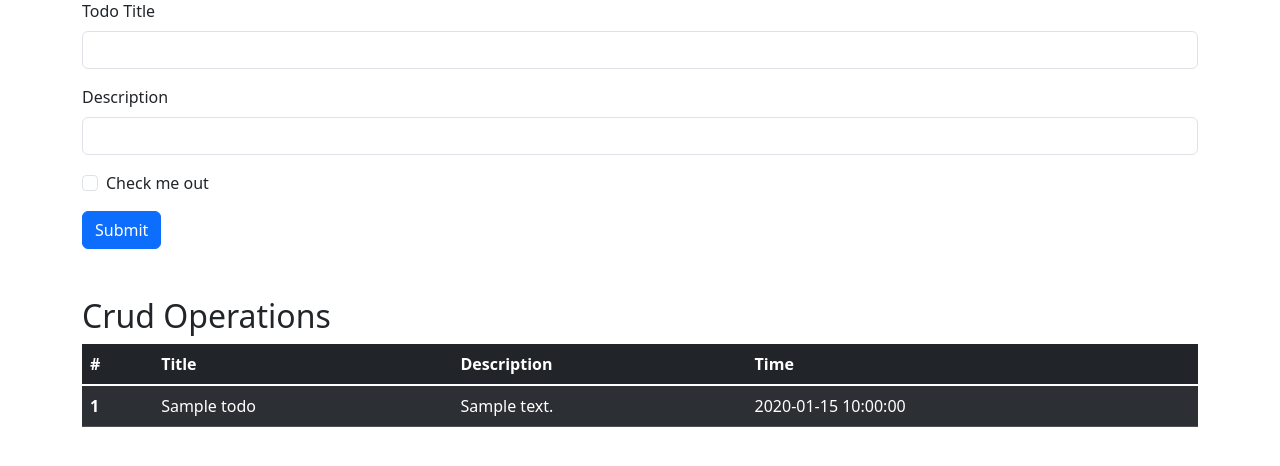
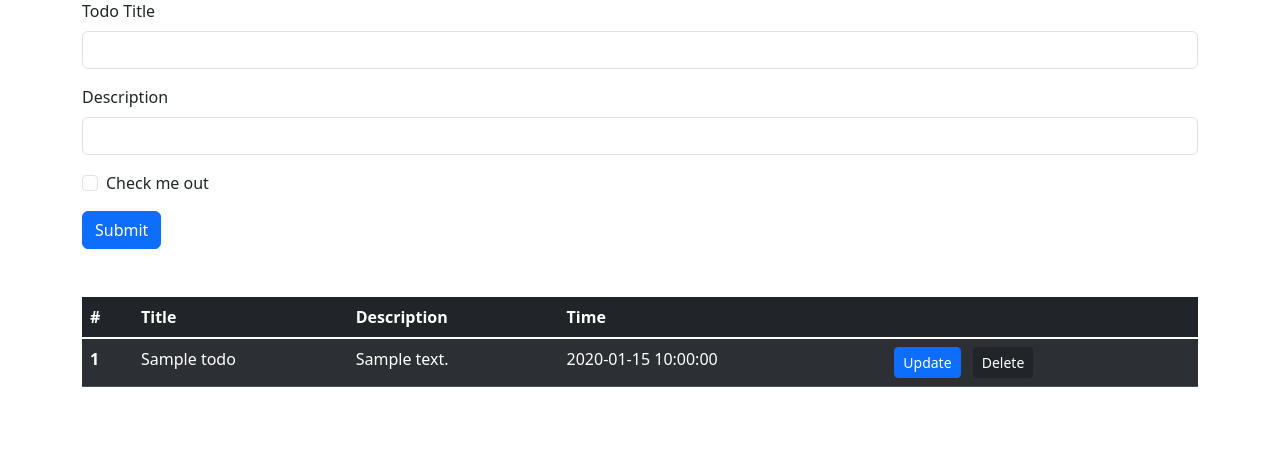
Before and after one commit to SohailKhanPAK/Flask-App, a Flask app: template templates/index.html in a window 1280 px wide. Shown: the part 151-617 px from the top of the page. Run offline with Flask 3, Linux system fonts and the light colour scheme; the template is opened without the code that fills it: values that come from a table or form of the project are taken from there, others are empty; tables that the repository leaves empty hold one stand-in row (values such as "Sample post").

Commit message:
feat :  Delete Operation done

```diff
--- a/app.py
+++ b/app.py
@@ -1,4 +1,4 @@
-from flask import Flask, render_template , request
+from flask import Flask, render_template , request , redirect
 from  flask_sqlalchemy import SQLAlchemy
 from datetime import datetime
 from sqlalchemy.sql import func  # Import func
@@ -25,17 +25,25 @@ def hello_world():
     if request.method == 'POST':
         title =  request.form['title']
         description = request.form['description']
-    todo = Todo(Title=title , Description=description)
-    db.session.add(todo)
-    db.session.commit()
+        todo = Todo(Title=title , Description=description)
+        db.session.add(todo)
+        db.session.commit()
     all_todos = Todo.query.all()
     return render_template("index.html" , all_todos=all_todos)
 
-@app.route("/show")
-def products():
-    all_todo = Todo.query.all()
-    return "<p>This is Porduct Page! </p>"
+@app.route("/update")
+def update_data():
+    # todo_item = Todo.query.filter_by(SNO = SNO).first()
+    # db.session.delete(todo_item)
+    # db.session.commit()
+    return redirect("/")
 
+@app.route("/delete/<int:SNO>")
+def delete_data(SNO):
+    todo_item = Todo.query.filter_by(SNO=SNO).first()
+    db.session.delete(todo_item)
+    db.session.commit()
+    return redirect("/")
 
 if __name__ == "__main__":
     app.run(debug=True)
--- a/templates/index.html
+++ b/templates/index.html
@@ -3,7 +3,7 @@
   <head>
     <meta charset="utf-8">
     <meta name="viewport" content="width=device-width, initial-scale=1">
-    <title>Bootstrap demo</title>
+    <title>TODO APP</title>
     <link href="https://cdn.jsdelivr.net/npm/bootstrap@5.3.3/dist/css/bootstrap.min.css" rel="stylesheet" integrity="sha384-QWTKZyjpPEjISv5WaRU9OFeRpok6YctnYmDr5pNlyT2bRjXh0JMhjY6hW+ALEwIH" crossorigin="anonymous">
   </head>
   <body>
@@ -12,7 +12,7 @@
  <!-- Navbar-->
     <nav class="navbar navbar-expand-lg bg-dark bg-body-tertiary" data-bs-theme="dark">
         <div class="container-fluid">
-          <a class="navbar-brand" href="#">Codes Minds</a>
+          <a class="navbar-brand" href="/">Codes Minds</a>
           <button class="navbar-toggler" type="button" data-bs-toggle="collapse" data-bs-target="#navbarSupportedContent" aria-controls="navbarSupportedContent" aria-expanded="false" aria-label="Toggle navigation">
             <span class="navbar-toggler-icon"></span>
           </button>
@@ -76,14 +76,23 @@
 
 
 <div class="container my-5">
-    <h2>Crud Operations</h2>
-    <table class="table table-dark table-hover table-striped">
+
+
+          {% if all_todos|length  == 0 %}
+
+           <h3 class="mx-1"> No Record Found </h3>
+
+
+         {% else %}
+
+         <table  class="table table-dark table-hover table-striped">
              <thead class="">
                <tr>
                  <th scope="col">#</th>
                  <th scope="col">Title</th>
                  <th scope="col">Description</th>
                  <th scope="col">Time</th>
+                 <th></th>
                </tr>
              </thead>
              <tbody class="table-group-divider ">
@@ -95,13 +104,21 @@
             <td>{{todo.Title}}</td>
             <td>{{todo.Description}}</td>
             <td>{{todo.Date_created}}</td>
+          <td>
+            <div class="d-grid gap-2 d-md-block">
+              <a href="/update/{{todo.SNO}}"> <button class="btn btn-primary btn-sm mx-1" type="button">Update</button></a>
+              <a href="/delete/{{todo.SNO}}"><button class="btn btn-dark btn-sm mx-1" type="button">Delete</button></a>
+
+            </div>
+          </td>
           </tr>
 
 
-          {% endfor %}
-
         </tbody>
       </table>
+          {% endfor %}
+          {% endif %}
+
 </div>
 
 
```
Also changed, not shown: instance/todo.db. Lines whose indentation alone changed are shown as unchanged.
